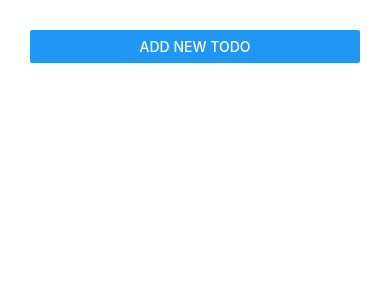
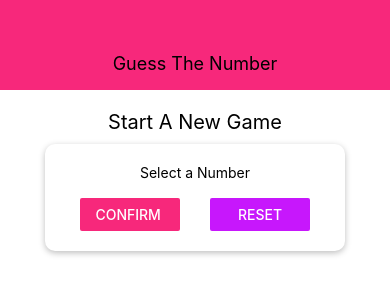
Before and after one commit to genadi53/first-native-app, a React Native app: screen / in a window 390 px wide. Shown: the top 300 px of the page. Built offline with nearby package versions, Linux system fonts and the light colour scheme.

Commit message:
start of a guessing app

```diff
--- a/App.tsx
+++ b/App.tsx
@@ -1,80 +1,21 @@
 import React, { useState } from "react";
 import { StatusBar } from "expo-status-bar";
-import {
-  StyleSheet,
-  Text,
-  View,
-  Button,
-  TextInput,
-  Platform,
-  // ScrollView,
-  FlatList,
-} from "react-native";
-import Todo from "./components/todo";
-import TodoInput from "./components/todoInput";
-
-interface todosInterface {
-  id: string;
-  value: string;
-}
+import { Text, View, StyleSheet } from "react-native";
+import Header from "./components/Header";
+import StartGameScreen from "./screens/StartGameScreen";
 
 export default function App() {
-  const [todos, setTodos] = useState<todosInterface[]>([]);
-  const [inputVisible, setInputVisible] = useState<boolean>(false);
-
-  const addTodoHandler = (todoValue: string) => {
-    setTodos((currentTodos) => [
-      ...currentTodos,
-      { id: Math.random().toString(), value: todoValue },
-    ]);
-    setInputVisible(false);
-  };
-
-  const deleteTodoHandler = (id: string) => {
-    setTodos((currentTodos) => {
-      return currentTodos.filter((td) => td.id !== id);
-    });
-  };
-
-  const cancelTodoInput = () => {
-    setInputVisible(false);
-  };
-
   return (
-    <View style={{ padding: 30 }}>
+    <View style={styles.screen}>
       <StatusBar style="auto" />
-      <Button
-        title="Add new Todo"
-        onPress={() => {
-          setInputVisible(true);
-        }}
-      />
-      <TodoInput
-        onAddTodo={addTodoHandler}
-        visible={inputVisible}
-        onCancel={cancelTodoInput}
-      />
-      <View>
-        <FlatList
-          data={todos}
-          keyExtractor={(item, _index) => item.id}
-          renderItem={(itemData) => (
-            <Todo
-              id={itemData.item.id}
-              value={itemData.item.value}
-              onDelete={deleteTodoHandler}
-            />
-            // <View style={styles.listItem}>
-            //   <Text>{itemData.item.value}</Text>
-            // </View>
-          )}
-        />
-        {/* {todos.map((td: string, idx) => (
-          <ScrollView style={styles.listItem}>
-            <Text key={idx}>{td}</Text>
-          </ScrollView>
-        ))} */}
-      </View>
+      <Header title={"Guess The Number"} />
+      <StartGameScreen />
     </View>
   );
 }
+
+const styles = StyleSheet.create({
+  screen: {
+    flex: 1,
+  },
+});
--- /dev/null
+++ b/colors.ts
@@ -0,0 +1,4 @@
+export default {
+  primary_color: "#f7287b",
+  secondary_color: "#c717fc",
+};
--- /dev/null
+++ b/components/Card.tsx
@@ -0,0 +1,27 @@
+import React from "react";
+import { View, StyleSheet } from "react-native";
+
+interface CardProps {
+  styles: any;
+}
+
+const Card: React.FC<CardProps> = (props: any) => {
+  return (
+    <View style={{ ...styles.card, ...props.styles }}>{props.children}</View>
+  );
+};
+
+const styles = StyleSheet.create({
+  card: {
+    shadowColor: "black",
+    shadowOffset: { height: 2, width: 0 },
+    shadowOpacity: 0.26,
+    shadowRadius: 6,
+    elevation: 5,
+    backgroundColor: "white",
+    padding: 20,
+    borderRadius: 10,
+  },
+});
+
+export default Card;
--- /dev/null
+++ b/components/Header.tsx
@@ -0,0 +1,31 @@
+import React, { useState } from "react";
+import { Text, View, StyleSheet } from "react-native";
+import Colors from "../colors";
+interface HeaderProps {
+  title: string;
+}
+
+const Header: React.FC<HeaderProps> = ({ title }) => {
+  return (
+    <View style={styles.header}>
+      <Text style={styles.title}>{title}</Text>
+    </View>
+  );
+};
+
+const styles = StyleSheet.create({
+  header: {
+    width: "100%",
+    height: 90,
+    paddingTop: 36,
+    backgroundColor: Colors.primary_color,
+    alignItems: "center",
+    justifyContent: "center",
+  },
+  title: {
+    color: "black",
+    fontSize: 18,
+  },
+});
+
+export default Header;
--- /dev/null
+++ b/screens/StartGameScreen.tsx
@@ -0,0 +1,64 @@
+import React, { useState } from "react";
+import { Text, View, StyleSheet, TextInput, Button } from "react-native";
+import Card from "../components/Card";
+import Colors from "../colors";
+
+interface StartGameScreenProps {}
+
+const StartGameScreen: React.FC<StartGameScreenProps> = ({}) => {
+  return (
+    <View style={styles.screen}>
+      <Text style={styles.title}>Start A New Game</Text>
+      <Card styles={styles.inputContainer as any}>
+        <Text>Select a Number</Text>
+        <TextInput />
+        <View style={styles.buttonContainer}>
+          <View style={styles.button}>
+            <Button
+              title="Confirm "
+              onPress={() => {}}
+              color={Colors.primary_color}
+            />
+          </View>
+          <View style={styles.button}>
+            <Button
+              title="Reset"
+              onPress={() => {}}
+              color={Colors.secondary_color}
+            />
+          </View>
+        </View>
+      </Card>
+    </View>
+  );
+};
+
+const styles = StyleSheet.create({
+  screen: {
+    flex: 1,
+    padding: 10,
+    alignItems: "center",
+  },
+  title: {
+    color: "black",
+    fontSize: 20,
+    marginVertical: 10,
+  },
+  inputContainer: {
+    width: 300,
+    maxHeight: "80%",
+    alignItems: "center",
+  },
+  buttonContainer: {
+    flexDirection: "row",
+    width: "100%",
+    justifyContent: "space-between",
+    alignItems: "center",
+    paddingHorizontal: 15,
+  },
+  button: {
+    width: 100,
+  },
+});
+
+export default StartGameScreen;
```
Also changed, not shown: components/Input.tsx (added, +27 -0 lines), todoApp/App.tsx (added, +80 -0 lines), todoApp/components/todo.tsx (renamed from components/todo.tsx), todoApp/components/todoInput.tsx (renamed from components/todoInput.tsx).
